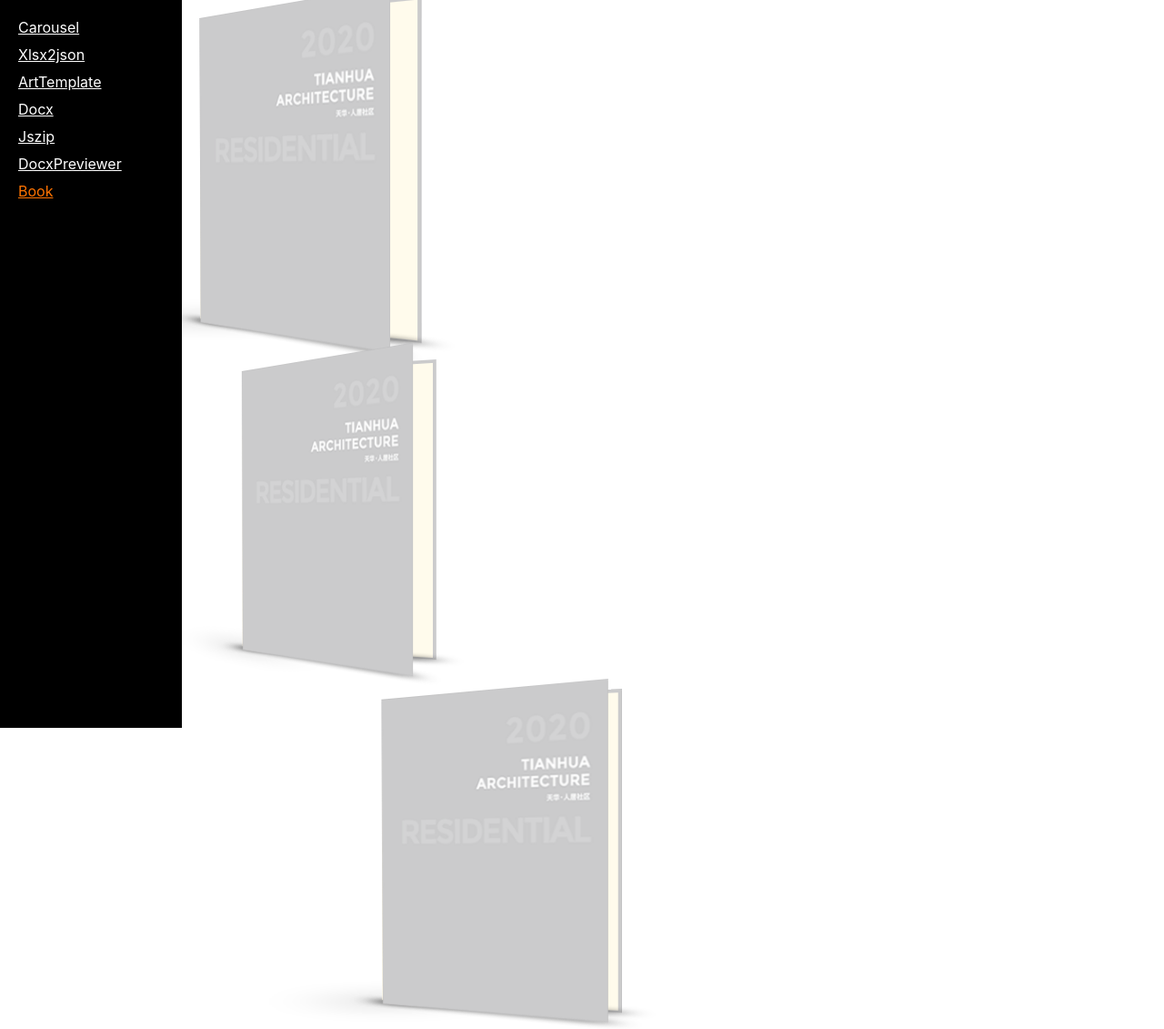
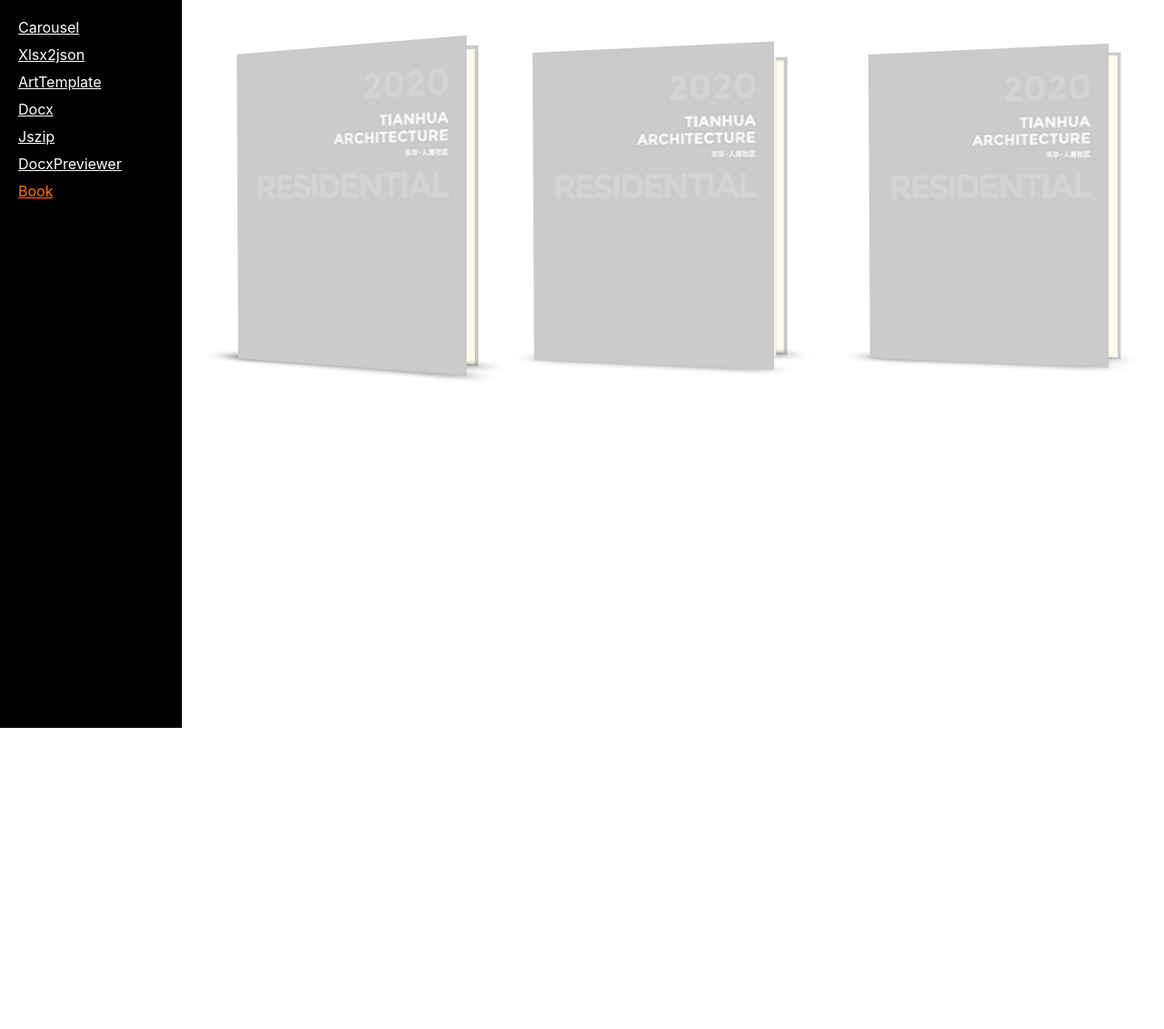
Before and after one commit to qjp88995/react-plugins, a React (Create React App) app: page /book in a window 1280 px wide. Shown: the whole page at 91% size. After the commit the page ends 800 px from the top, so only its background shows below. Built offline with nearby package versions, Linux system fonts and the light colour scheme.

Commit message:
优化book组件样式

```diff
--- a/src/components/Book/Wrapper.js
+++ b/src/components/Book/Wrapper.js
@@ -1,7 +1,7 @@
 import React from 'react';
 
 const Wrapper = props => {
-  const { styles } = props;
+  const { styles, mode = 'turn' } = props;
 
   return (
     <div className={styles.wrapper}>
@@ -9,6 +9,11 @@
         <div className={styles['book-front']}>
           <div>
             <img src={`${process.env.PUBLIC_URL}/book-test.png`} alt="" />
+            {mode === 'rotate' && (
+              <div className={styles['book-download']}>
+                <a href=".#"> 下载 </a>
+              </div>
+            )}
           </div>
           <div />
         </div>
@@ -17,7 +22,9 @@
           <div className={styles['book-page-item']} />
           <div className={styles['book-page-item']} />
           <div className={styles['book-page-item']}>
-            <a className={styles["btn"]} href=".#">点击下载</a>
+            {mode === 'turn' && (
+              <a className={styles["btn"]} href=".#">点击下载</a>
+            )}
           </div>
           <div className={styles['book-page-item']} />
         </div>
@@ -27,7 +34,6 @@
           </div>
           <div />
         </div>
-        <div className={styles['book-spine']} />
       </div>
     </div>
   );
--- a/src/components/Book/index.js
+++ b/src/components/Book/index.js
@@ -6,14 +6,10 @@
 
 const Book = props => {
   return (
-    <div>
+    <div style={{ marginTop: 40, display: 'flex', justifyContent: 'space-around' }}>
       <Wrapper styles={styles} />
-      <div style={{ marginTop: 40 }}>
-        <Wrapper styles={styles1} />
-      </div>
-      <div style={{ marginTop: 40, marginLeft: 200 }}>
-        <Wrapper styles={styles2} />
-      </div>
+      <Wrapper styles={styles1} mode="rotate" />
+      <Wrapper styles={styles2} />
     </div>
   );
 }
--- a/src/components/Book/wrapper.module.scss
+++ b/src/components/Book/wrapper.module.scss
@@ -1,4 +1,4 @@
-$base_y: -30deg;
+$base_y: -13deg;
 $hover_base_y: 12deg;
 
 $front_y: $base_y + -12deg;
@@ -239,35 +239,5 @@
         transform: rotateY($hover_back_y);
       }
     }
-
-    .book-spine {
-      position: absolute;
-      top: 0;
-      left: 0;
-      height: 100%;
-
-      &::before {
-        content: '';
-        position: absolute;
-        bottom: 0;
-        left: 0;
-        width: 1px;
-        height: 4px;
-        background: #999;
-        box-shadow: 5px -1px 100px 40px rgba(0, 0, 0, 0.2);
-        transform: rotateX(80deg);
-      }
-
-      &::after {
-        content: '';
-        position: absolute;
-        top: 0;
-        left: 0;
-        width: 1px;
-        height: 4px;
-        background: #999;
-        transform: rotateX(80deg);
-      }
-    }
   }
 }
--- a/src/components/Book/wrapper1.module.scss
+++ b/src/components/Book/wrapper1.module.scss
@@ -5,6 +5,19 @@
   justify-content: flex-start;
   align-items: flex-end;
   perspective: 1000px;
+
+  $base_z: -16px;
+  $view_z: 48px;
+
+  $front_z: $base_z * 0 + $view_z;
+
+  $page1_z: $base_z * 1 + $view_z;
+  $page2_z: $base_z * 2 + $view_z;
+  $page3_z: $base_z * 3 + $view_z;
+  $page4_z: $base_z * 4 + $view_z;
+  $page5_z: $base_z * 5 + $view_z;
+
+  $back_z: $base_z * 6 + $view_z;
 
   .btn {
     color: #2c3e50;
@@ -27,11 +40,10 @@
     position: relative;
     width: 100%;
     height: 100%;
-    perspective: 1000px;
-    transform: rotateY(-45deg);
     transform-style: preserve-3d;
-    transform-origin: center center;
-    transition: transform .8s ease;
+    transition: transform .5s ease;
+    transform: rotateY(-15deg);
+    transform-origin: center center ($back_z - $front_z) / 2;
 
     &:hover {
       transform: rotateY(0deg);
@@ -43,10 +55,7 @@
       left: 0;
       width: 100%;
       height: 100%;
-      z-index: 100;
-      transform: rotateY(0deg);
-      transform-origin: left center;
-      transition: all 0.8s ease;
+      transform: translateZ($front_z);
       transform-style: preserve-3d;
 
       >:first-child {
@@ -60,6 +69,37 @@
         img {
           width: 100%;
           height: 100%;
+        }
+        .book-download {
+          display: flex;
+          justify-content: center;
+          align-items: center;
+          position: absolute;
+          top: 0;
+          left: 0;
+          width: 100%;
+          height: 0;
+          overflow: hidden;
+          background-color: rgba(0, 0, 0, 0);
+          transition: background-color .5s ease;
+
+          a {
+            display: block;
+            text-decoration: none;
+            width: 60px;
+            height: 60px;
+            border-radius: 30px;
+            background: black;
+            color: white;
+            line-height: 60px;
+            text-align: center;
+            transition: all .3s ease;
+
+            &:hover {
+              background: white;
+              color: black;
+            }
+          }
         }
       }
       >:last-child {
@@ -75,22 +115,23 @@
           content: '';
           position: absolute;
           bottom: -4px;
-          left: 0;
-          width: 100%;
+          left: 10px;
+          right: 10px;
 	        height: 4px;
-          box-shadow: 0px 0px 30px 5px #333;
+          background: #999;
+          box-shadow: 0px 0px 30px 5px rgba(51, 51, 51, 0.8);
           transform: rotateX(80deg);
         }
+      }
+    }
 
-        &::after {
-          content: '';
-          position: absolute;
-          top: -4px;
-          left: 0;
-          width: 100%;
-	        height: 4px;
-          background: #999;
-          transform: rotateX(80deg);
+    &:hover {
+      .book-front {
+        >:first-child {
+          .book-download {
+            height: 100%;
+            background-color: rgba(0, 0, 0, 0.5);
+          }
         }
       }
     }
@@ -103,31 +144,28 @@
         left: 0;
         right: 5px;
         backface-visibility: visible;
-        transition-timing-function: ease;
-        transition-property: transform;
-        transform-origin: left center;
         background: linear-gradient(to right, #e1ddd8 0%, #fffbf6 100%);
         box-shadow: inset 0px -1px 2px rgba(50, 50, 50, 0.1), inset -1px 0px 1px rgba(150, 150, 150, 0.2);
         border-radius: 0px 5px 5px 0px;
 
         &:nth-child(1) {
-          transform: rotateY(2deg);
+          transform: translateZ($page1_z);
         }
 
         &:nth-child(2) {
-          transform: rotateY(4deg);
+          transform: translateZ($page2_z);
         }
         &:nth-child(3) {
-          transform: rotateY(6deg);
+          transform: translateZ($page3_z);
         }
         &:nth-child(4) {
           display: flex;
           justify-content: center;
           align-items: center;
-          transform: rotateY(8deg);
+          transform: translateZ($page4_z);
         }
         &:nth-child(5) {
-          transform: rotateY(10deg);
+          transform: translateZ($page5_z);
         }
       }
     }
@@ -138,8 +176,7 @@
       left: 0;
       width: 100%;
       height: 100%;
-      transform: rotateY(12deg);
-      transform-origin: left center;
+      transform: translateZ($back_z);
       transform-style: preserve-3d;
 
       >:first-child {
@@ -168,54 +205,14 @@
           content: '';
           position: absolute;
           bottom: -4px;
-          left: 0;
-          width: 100%;
-	        height: 4px;
-          box-shadow: 0px 0px 30px 5px #333;
-          transform: rotateX(80deg);
-        }
-
-        &::after {
-          content: '';
-          position: absolute;
-          top: -4px;
-          left: 0;
-          width: 100%;
+          left: 10px;
+          right: 10px;
 	        height: 4px;
           background: #999;
+          box-shadow: 0px 0px 30px 10px rgba(51, 51, 51, 0.8);
           transform: rotateX(80deg);
         }
       }
     }
-
-    .book-spine {
-      position: absolute;
-      top: 0;
-      left: 0;
-      height: 100%;
-
-      &::before {
-        content: '';
-        position: absolute;
-        bottom: 0;
-        left: 0;
-        width: 1px;
-        height: 4px;
-        background: #999;
-        box-shadow: 5px -1px 100px 40px rgba(0, 0, 0, 0.2);
-        transform: rotateX(80deg);
-      }
-
-      &::after {
-        content: '';
-        position: absolute;
-        top: 0;
-        left: 0;
-        width: 1px;
-        height: 4px;
-        background: #999;
-        transform: rotateX(80deg);
-      }
-    }
   }
 }
--- a/src/components/Book/wrapper2.module.scss
+++ b/src/components/Book/wrapper2.module.scss
@@ -1,16 +1,24 @@
-$base_y: -15deg;
+.wrapper {
+  width: 264px;
+  height: 264px * 1.267;
+  display: flex;
+  justify-content: flex-start;
+  align-items: flex-end;
+
+  $base_y: -3deg;
+  $base_add_y: -20deg;
 
   $front_y: $base_y + -12deg;
-$hover_front_y: $base_y + -119deg;
+  $hover_front_y: $base_y + -119deg + $base_add_y;
 
   $page1_y: $base_y + -10deg;
-$hover_page1_y: $base_y + -114deg;
+  $hover_page1_y: $base_y + -114deg + $base_add_y;
 
   $page2_y: $base_y + -8deg;
-$hover_page2_y: $base_y + -104deg;
+  $hover_page2_y: $base_y + -104deg + $base_add_y;
 
   $page3_y: $base_y + -6deg;
-$hover_page3_y: $base_y + -92deg;
+  $hover_page3_y: $base_y + -92deg + $base_add_y;
 
   $page4_y: $base_y + -4deg;
   $hover_page4_y: $base_y + -9deg;
@@ -19,13 +27,6 @@
   $hover_page5_y: $base_y + -4deg;
 
   $back_y: $base_y;
-
-.wrapper {
-  width: 264px;
-  height: 264px * 1.267;
-  display: flex;
-  justify-content: flex-start;
-  align-items: flex-end;
 
   .btn {
     color: #2c3e50;
@@ -57,10 +58,9 @@
       left: 0;
       width: 100%;
       height: 100%;
-      z-index: 100;
       transform: rotateY($front_y);
       transform-origin: left center;
-      transition: all 0.8s ease;
+      transition: all 0.4s ease;
       transform-style: preserve-3d;
 
       >:first-child {
@@ -69,7 +69,8 @@
         left: 0;
         width: 100%;
         height: 100%;
-        transform: translateZ(1px);
+        transform-origin: left center;
+        transform: rotateY(0);
 
         img {
           width: 100%;
@@ -83,27 +84,18 @@
         left: 0;
         right: 4px;
         background: #fffbec;
-        transform: translateZ(0);
+        transform-origin: left center;
+        transform: rotateY(1deg);
 
         &::before {
           content: '';
           position: absolute;
           bottom: -4px;
-          left: 0;
-          width: 100%;
+          left: 10px;
+          right: 10px;
 	        height: 4px;
-          box-shadow: 0px 0px 30px 5px #333;
-          transform: rotateX(80deg);
-        }
-
-        &::after {
-          content: '';
-          position: absolute;
-          top: -4px;
-          left: 0;
-          width: 100%;
-	        height: 4px;
-          background: #999;
+          background: transparent;
+          box-shadow: 0px 0px 30px 5px rgba(51, 51, 51, 0.8);
           transform: rotateX(80deg);
         }
       }
@@ -131,27 +123,32 @@
         border-radius: 0px 5px 5px 0px;
 
         &:nth-child(1) {
-          transition-duration: 0.6s;
+          right: -1px;
+          transition-duration: 0.3s;
           transform: rotateY($page1_y);
         }
 
         &:nth-child(2) {
-          transition-duration: 0.5s;
+          right: -2px;
+          transition-duration: 0.25s;
           transform: rotateY($page2_y);
         }
         &:nth-child(3) {
-          transition-duration: 0.4s;
+          right: -3px;
+          transition-duration: 0.2s;
           transform: rotateY($page3_y);
         }
         &:nth-child(4) {
           display: flex;
           justify-content: center;
           align-items: center;
-          transition-duration: 0.6s;
+          right: -4px;
+          transition-duration: 0.3s;
           transform: rotateY($page4_y);
         }
         &:nth-child(5) {
-          transition-duration: 0.6s;
+          right: -5px;
+          transition-duration: 0.3s;
           transform: rotateY($page5_y);
         }
       }
@@ -162,23 +159,23 @@
         .book-page-item {
           &:nth-child(1) {
             transform: rotateY($hover_page1_y);
-            transition-duration: 1.2s;
+            transition-duration: 0.6s;
           }
           &:nth-child(2) {
             transform: rotateY($hover_page2_y);
-            transition-duration: 1.4s;
+            transition-duration: 0.7s;
           }
           &:nth-child(3) {
             transform: rotateY($hover_page3_y);
-            transition-duration: 1.6s;
+            transition-duration: 0.8s;
           }
           &:nth-child(4) {
             transform: rotateY($hover_page4_y);
-            transition-duration: 1.8s;
+            transition-duration: 0.9s;
           }
           &:nth-child(5) {
             transform: rotateY($hover_page5_y);
-            transition-duration: 1.5s;
+            transition-duration: 0.75s;
           }
         }
       }
@@ -188,7 +185,7 @@
       position: absolute;
       top: 0;
       left: 0;
-      width: 100%;
+      width: calc(100% + 12px);
       height: 100%;
       transform: rotateY($back_y);
       transform-origin: left center;
@@ -200,7 +197,8 @@
         left: 0;
         width: 100%;
         height: 100%;
-        transform: translateZ(-1px);
+        transform-origin: left center;
+        transform: rotateY(0deg);
 
         img {
           width: 100%;
@@ -214,60 +212,21 @@
         left: 0;
         right: 4px;
         background: #fffbec;
-        transform: translateZ(0);
+        transform-origin: left center;
+        transform: rotateY(-1deg);
 
         &::before {
           content: '';
           position: absolute;
           bottom: -4px;
-          left: 0;
-          width: 100%;
+          left: 10px;
+          right: 10px;
 	        height: 4px;
-          box-shadow: 0px 0px 30px 5px #333;
-          transform: rotateX(80deg);
-        }
-
-        &::after {
-          content: '';
-          position: absolute;
-          top: -4px;
-          left: 0;
-          width: 100%;
-	        height: 4px;
-          background: #999;
-          transform: rotateX(80deg);
-        }
-      }
-    }
-
-    .book-spine {
-      position: absolute;
-      top: 0;
-      left: 0;
-      height: 100%;
-
-      &::before {
-        content: '';
-        position: absolute;
-        bottom: 0;
-        left: 0;
-        width: 1px;
-        height: 4px;
-        background: #999;
-        box-shadow: 5px -1px 100px 40px rgba(0, 0, 0, 0.2);
-        transform: rotateX(80deg);
-      }
-
-      &::after {
-        content: '';
-        position: absolute;
-        top: 0;
-        left: 0;
-        width: 1px;
-        height: 4px;
-        background: #999;
+          background: transparent;
+          box-shadow: 0px 0px 30px 5px rgba(51, 51, 51, 0.8);
           transform: rotateX(80deg);
         }
       }
     }
   }
+}
```
Lines whose indentation alone changed are shown as unchanged.
